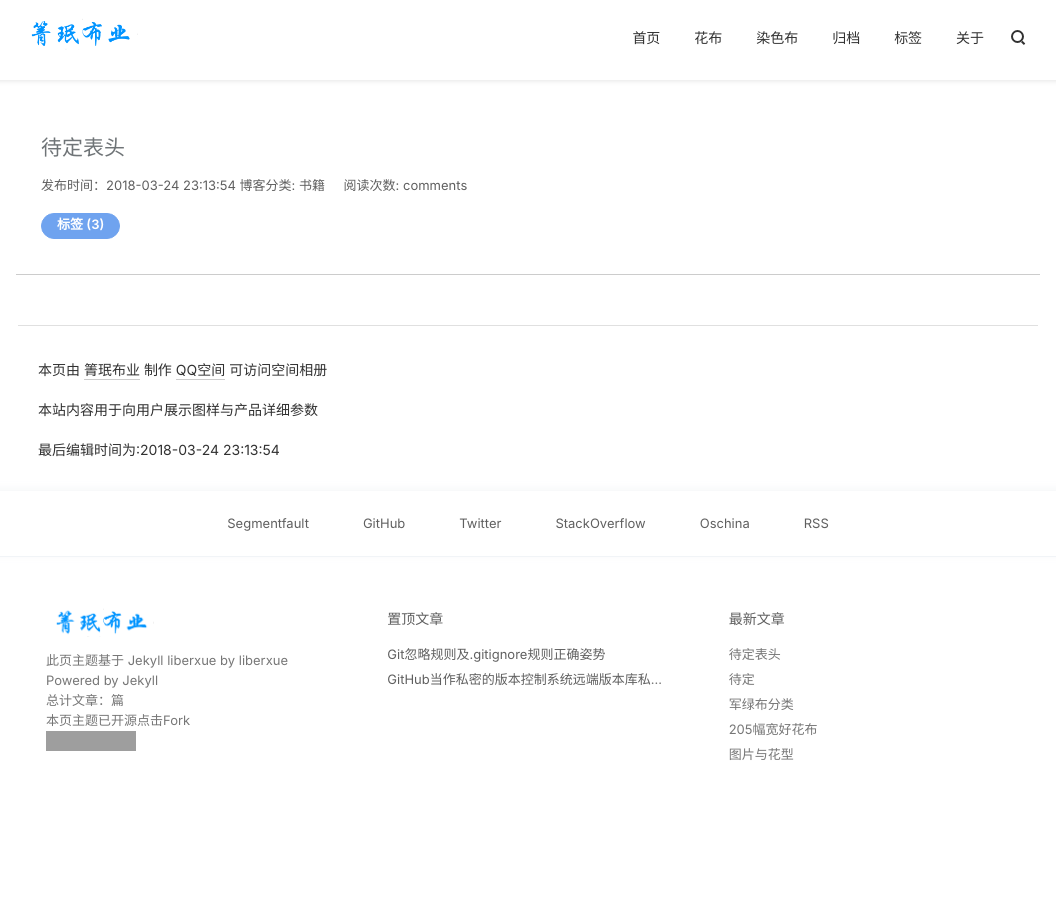
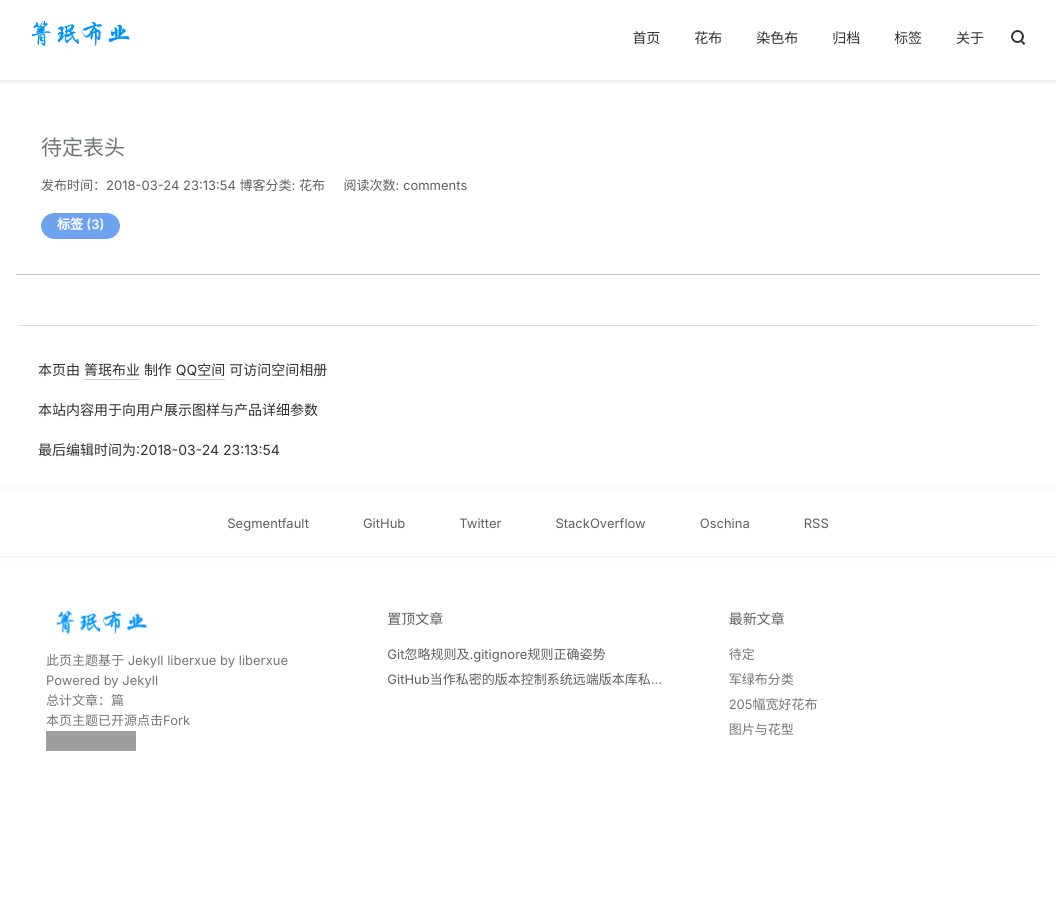
Before and after one commit to winderay/qmby.github.io, a Jekyll site: the page built from _posts/花布/2018-3-23-北京.md, in a window 1280 px wide. Shown: the whole page, without its empty margins (112-1168 px from the left). Built offline with Jekyll 4.4.1, drawn with Linux system fonts in a browser that asks for light colours; nearby versions of some CDN libraries; comment, search, counter and statistics services are not loaded; grey boxes are pictures that could not be loaded.

Commit message:
Update 2018-3-23-北京.md

```diff
--- a/_posts/花布/2018-3-23-北京.md
+++ b/_posts/花布/2018-3-23-北京.md
@@ -1,6 +1,6 @@
 ---
 layout: blog
-book: true
+huabu: true
 background: blue
 background-image: http://ot1cc1u9t.bkt.clouddn.com/17-7-15/48174506.jpg
 title:  "待定表头"
@@ -8,6 +8,6 @@ date:   2018-03-24 23:13:54
 tags:
 - 标签
 -
-category: 书籍
+category: 花布
 
 ---
```
